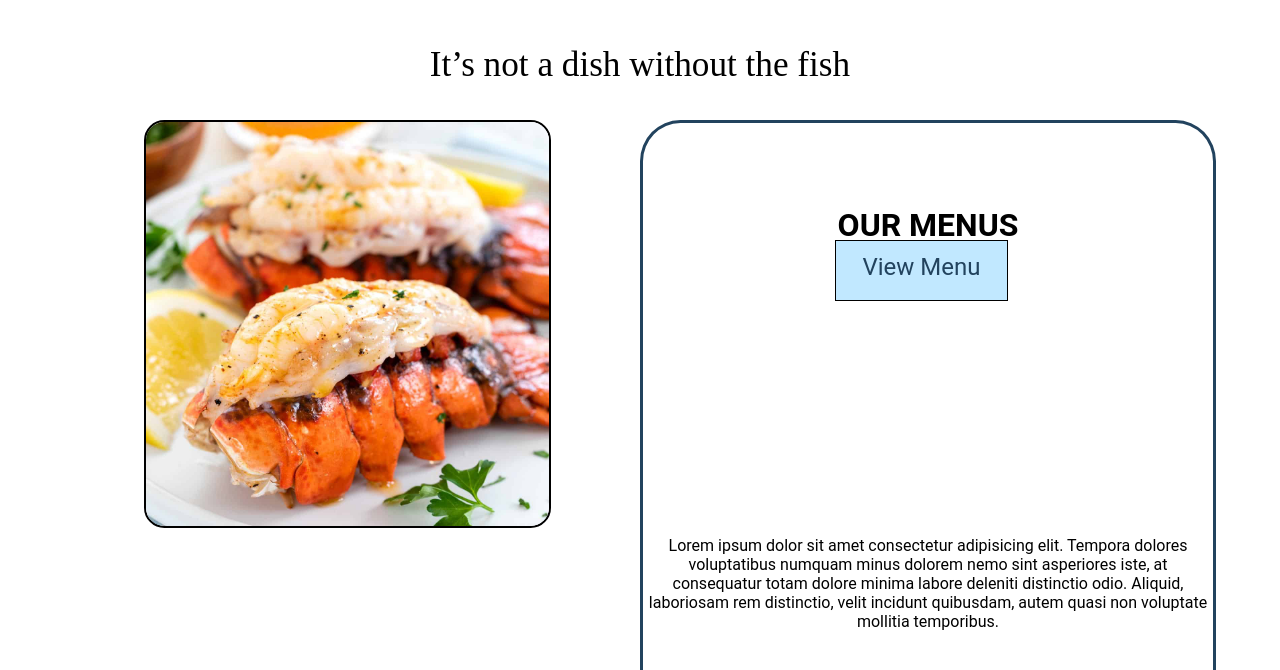
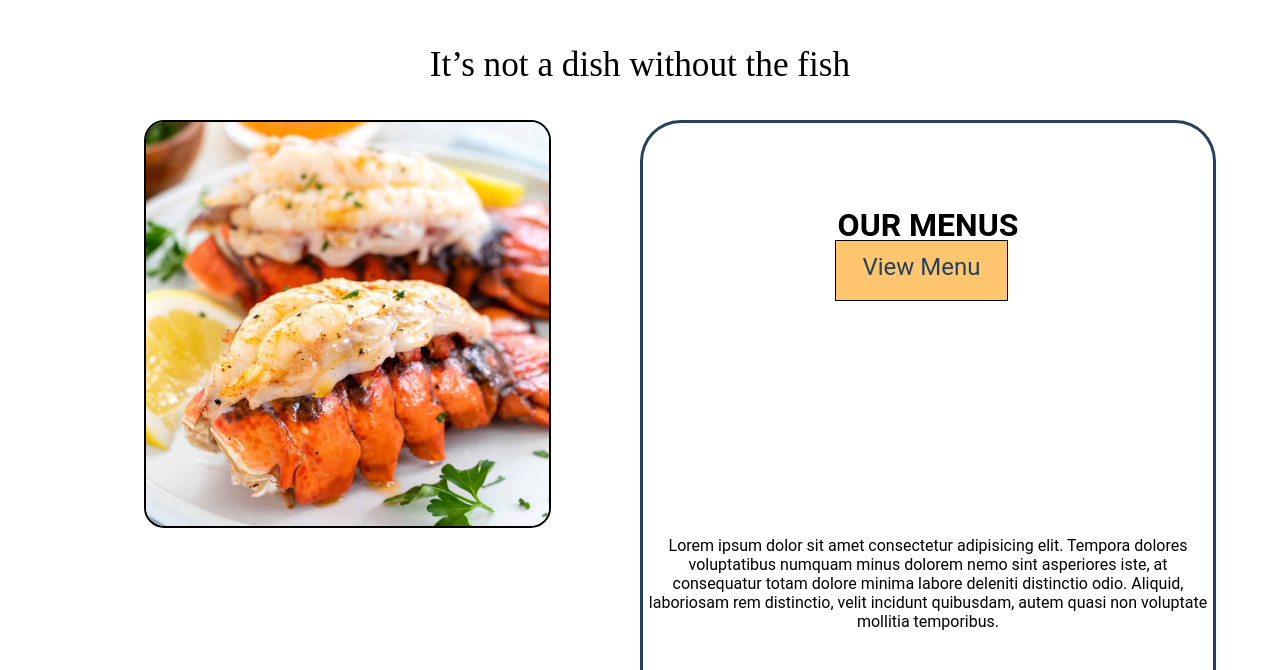
Before and after one commit to MikeArmando/Restaurant-Website, a plain HTML site: page HTML/Index.html in a window 1280 px wide. In both pictures the pointer is over the link "View Menu". Shown: the part 833-1503 px from the top of the page. Drawn offline with Linux system fonts and the light colour scheme.

Commit message:
Update
changed a few things

```diff
--- a/CSS/Style.css
+++ b/CSS/Style.css
@@ -197,7 +197,7 @@ body {
 }
 
 .feature-button:hover {
-    background-color: rgb(193, 232, 255);
+    background-color: rgb(255, 197, 111);
 }
 
 .text-button {
```
